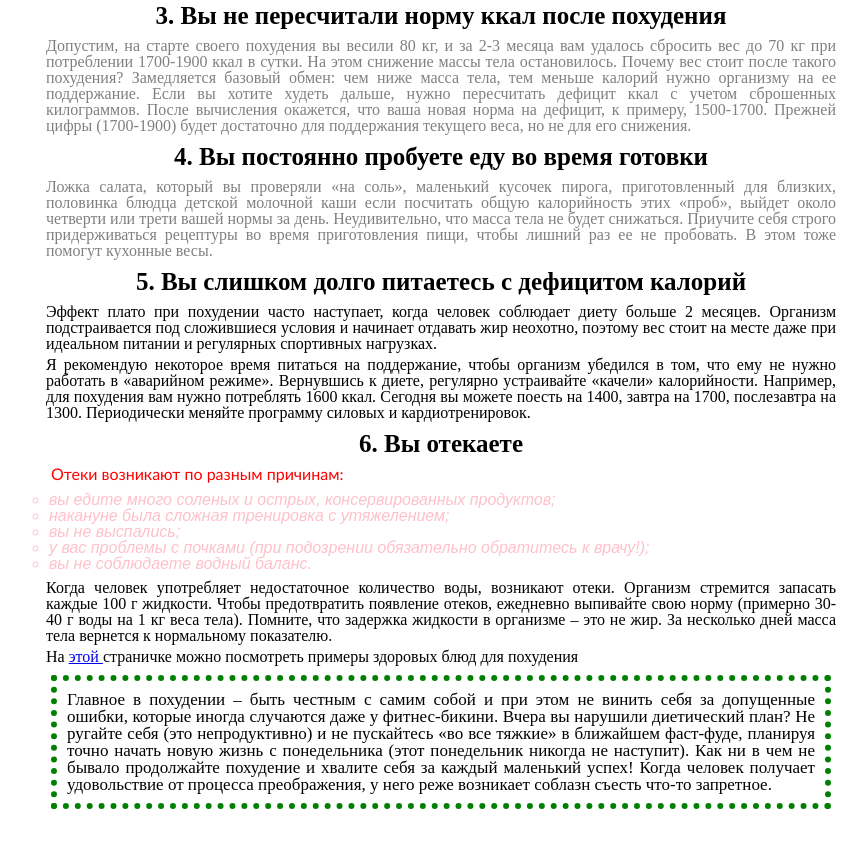
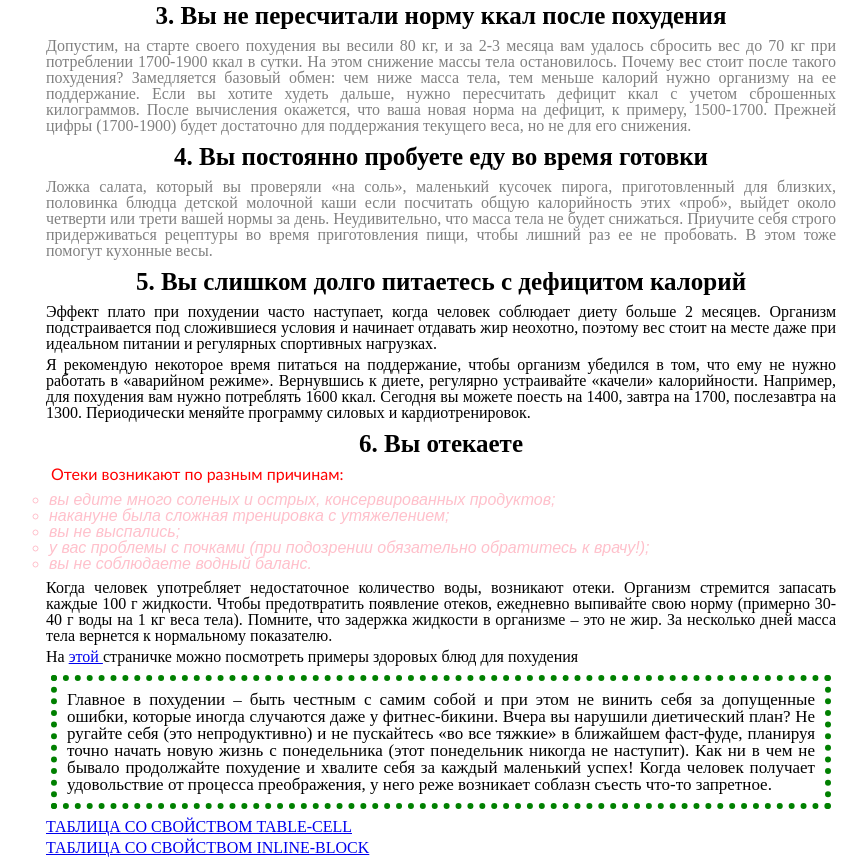
Before and after one commit to gothiclove/gothiclove.github.io, a plain HTML site: page index.html in a window 1280 px wide. Shown: the part 526-1387 px from the top of the page, without its empty margins (199-1066 px from the left). Before the commit the page ends 1345 px from the top, so only its background shows below. Drawn offline with Linux system fonts and the light colour scheme.

Commit message:
Update index.html

```diff
--- a/index.html
+++ b/index.html
@@ -44,6 +44,8 @@
 		<p>Когда человек употребляет недостаточное количество воды, возникают отеки. Организм стремится запасать каждые 100 г жидкости. Чтобы предотвратить появление отеков, ежедневно выпивайте свою норму (примерно 30-40 г воды на 1 кг веса тела). Помните, что задержка жидкости в организме – это не жир. За несколько дней масса тела вернется к нормальному показателю.</p>
 		<p> На <a href="gallery.html">этой </a>страничке можно посмотреть примеры здоровых блюд для похудения </p>
 		<p class="conclusion">Главное в похудении – быть честным с самим собой и при этом не винить себя за допущенные ошибки, которые иногда случаются даже у фитнес-бикини. Вчера вы нарушили диетический план? Не ругайте себя (это непродуктивно) и не пускайтесь «во все тяжкие» в ближайшем фаст-фуде, планируя точно начать новую жизнь с понедельника (этот понедельник никогда не наступит). Как ни в чем не бывало продолжайте похудение и хвалите себя за каждый маленький успех! Когда человек получает удовольствие от процесса преображения, у него реже возникает соблазн съесть что-то запретное.</p>
+		<p><a href="table-cell.html">ТАБЛИЦА СО СВОЙСТВОМ TABLE-CELL</a></p>
+		<p><a href="inline-block.html">ТАБЛИЦА СО СВОЙСТВОМ INLINE-BLOCK</a></p>
 		</div>
 	</div>
 </body>
```
